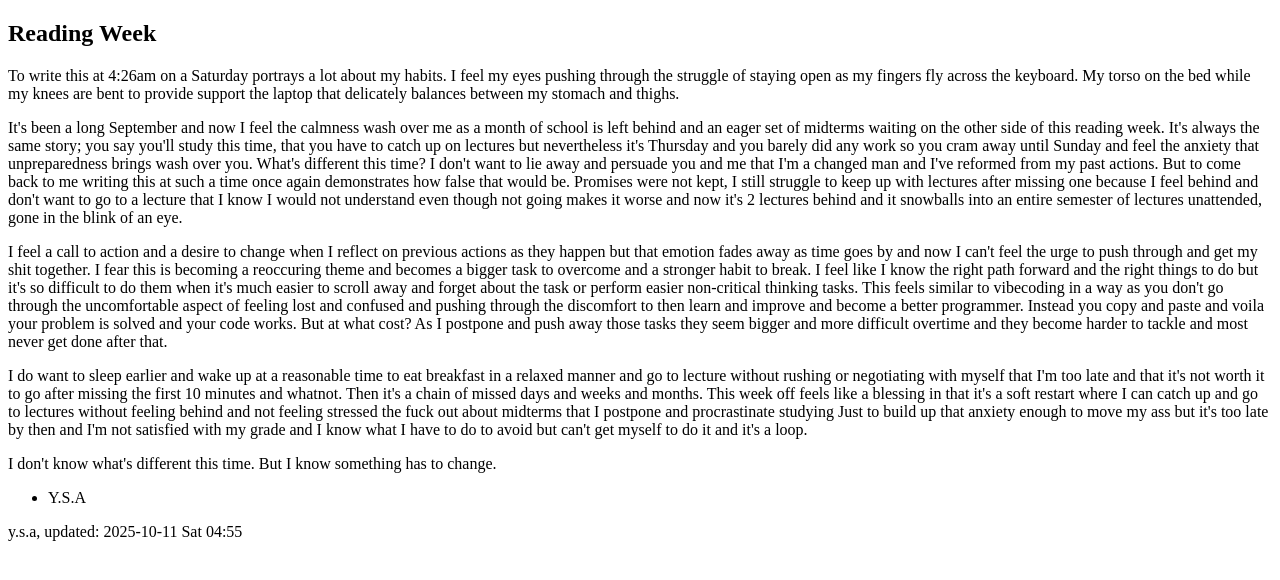
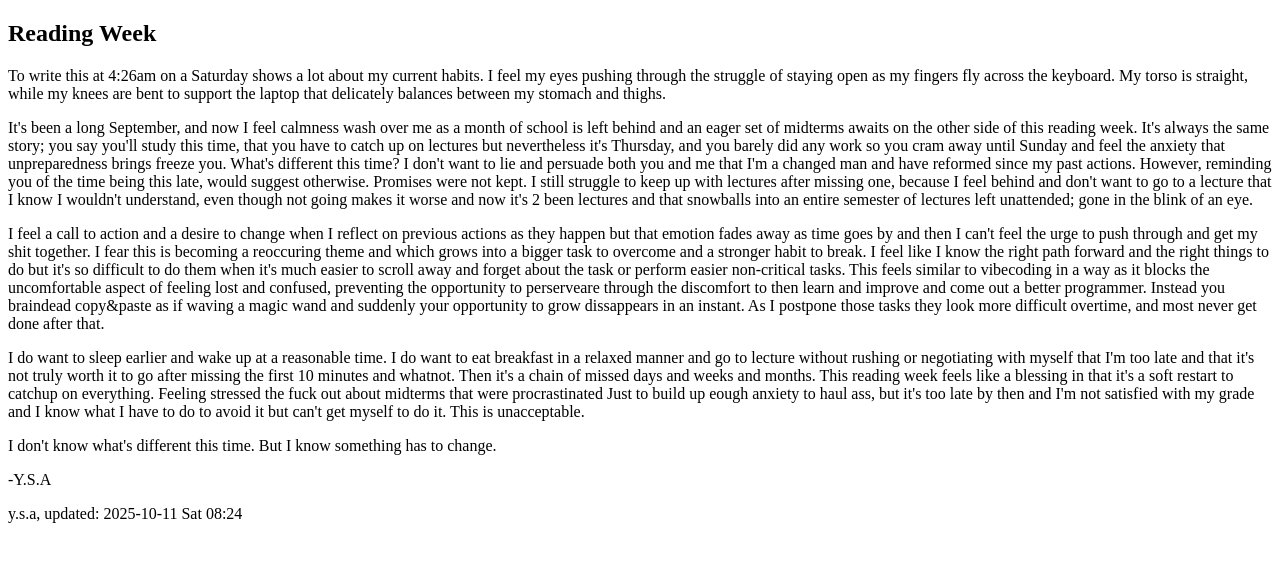
Before and after one commit to yavuzafacan/yavuzafacan.github.io, a plain HTML site: page Reading Week.html in a window 1280 px wide. Drawn offline with Linux system fonts and the light colour scheme.

Commit message:
same thing

```diff
--- a/Reading Week.html
+++ b/Reading Week.html
@@ -3,7 +3,7 @@
 "http://www.w3.org/TR/xhtml1/DTD/xhtml1-strict.dtd">
 <html xmlns="http://www.w3.org/1999/xhtml" lang="en" xml:lang="en">
 <head>
-<!-- 2025-10-11 Sat 05:12 -->
+<!-- 2025-10-11 Sat 08:25 -->
 <meta http-equiv="Content-Type" content="text/html;charset=utf-8" />
 <meta name="viewport" content="width=device-width, initial-scale=1" />
 <title>&lrm;</title>
@@ -25,33 +25,33 @@ h1, h2, h3, h4, h5, h6 {
 <h2 id="org3456707">Reading Week</h2>
 <div class="outline-text-2" id="text-org3456707">
 <p>
-To write this at 4:26am on a Saturday portrays a lot about my habits. I feel my eyes pushing through the struggle of staying open as my fingers fly across the keyboard. My torso on the bed while my knees are bent to provide support the laptop that delicately balances between my stomach and thighs.
+To write this at 4:26am on a Saturday shows a lot about my current habits. I feel my eyes pushing through the struggle of staying open as my fingers fly across the keyboard. My torso is straight, while my knees are bent to support the laptop that delicately balances between my stomach and thighs.
 </p>
 
 <p>
-It's been a long September and now I feel the calmness wash over me as a month of school is left behind and an eager set of midterms waiting on the other side of this reading week. It's always the same story; you say you'll study this time, that you have to catch up on lectures but nevertheless it's Thursday and you barely did any work so you cram away until Sunday and feel the anxiety that unpreparedness brings wash over you. What's different this time? I don't want to lie away and persuade you and me that I'm a changed man and I've reformed from my past actions. But to come back to me writing this at such a time once again demonstrates how false that would be. Promises were not kept, I still struggle to keep up with lectures after missing one because I feel behind and don't want to go to a lecture that I know I would not understand even though not going makes it worse and now it's 2 lectures behind and it snowballs into an entire semester of lectures unattended, gone in the blink of an eye.
+It's been a long September, and now I feel calmness wash over me as a month of school is left behind and an eager set of midterms awaits on the other side of this reading week. It's always the same story; you say you'll study this time, that you have to catch up on lectures but nevertheless it's Thursday, and you barely did any work so you cram away until Sunday and feel the anxiety that unpreparedness brings freeze you. What's different this time? I don't want to lie and persuade both you and me that I'm a changed man and have reformed since my past actions. However, reminding you of the time being this late, would suggest otherwise. Promises were not kept. I still struggle to keep up with lectures after missing one, because I feel behind and don't want to go to a lecture that I know I wouldn't understand, even though not going makes it worse and now it's 2 been lectures and that snowballs into an entire semester of lectures left unattended; gone in the blink of an eye.
 </p>
 
 <p>
-I feel a call to action and a desire to change when I reflect on previous actions as they happen but that emotion fades away as time goes by and now I can't feel the urge to push through and get my shit together. I fear this is becoming a reoccuring theme and becomes a bigger task to overcome and a stronger habit to break. I feel like I know the right path forward and the right things to do but it's so difficult to do them when it's much easier to scroll away and forget about the task or perform easier non-critical thinking tasks. This feels similar to vibecoding in a way as you don't go through the uncomfortable aspect of feeling lost and confused and pushing through the discomfort to then learn and improve and become a better programmer. Instead you copy and paste and voila your problem is solved and your code works. But at what cost? As I postpone and push away those tasks they seem bigger and more difficult overtime and they become harder to tackle and most never get done after that.
+I feel a call to action and a desire to change when I reflect on previous actions as they happen but that emotion fades away as time goes by and then I can't feel the urge to push through and get my shit together. I fear this is becoming a reoccuring theme and which grows into a bigger task to overcome and a stronger habit to break. I feel like I know the right path forward and the right things to do but it's so difficult to do them when it's much easier to scroll away and forget about the task or perform easier non-critical tasks. This feels similar to vibecoding in a way as it blocks the uncomfortable aspect of feeling lost and confused, preventing the opportunity to perserveare through the discomfort to then learn and improve and come out a better programmer. Instead you braindead copy&amp;paste as if waving a magic wand and suddenly your opportunity to grow dissappears in an instant. As I postpone those tasks they look more difficult overtime, and most never get done after that.
 </p>
 
 <p>
-I do want to sleep earlier and wake up at a reasonable time to eat breakfast in a relaxed manner and go to lecture without rushing or negotiating with myself that I'm too late and that it's not worth it to go after missing the first 10 minutes and whatnot. Then it's a chain of missed days and weeks and months. This week off feels like a blessing in that it's a soft restart where I can catch up and go to lectures without feeling behind and not feeling stressed the fuck out about midterms that I postpone and procrastinate studying Just to build up that anxiety enough to move my ass but it's too late by then and I'm not satisfied with my grade and I know what I have to do to avoid but can't get myself to do it and it's a loop.
+I do want to sleep earlier and wake up at a reasonable time. I do want to eat breakfast in a relaxed manner and go to lecture without rushing or negotiating with myself that I'm too late and that it's not truly worth it to go after missing the first 10 minutes and whatnot. Then it's a chain of missed days and weeks and months. This reading week feels like a blessing in that it's a soft restart to catchup on everything.  Feeling stressed the fuck out about midterms that were procrastinated Just to build up eough anxiety to haul ass, but it's too late by then and I'm not satisfied with my grade and I know what I have to do to avoid it but can't get myself to do it. This is unacceptable.
 </p>
 
 <p>
 I don't know what's different this time. But I know something has to change.
 </p>
 
-<ul class="org-ul">
-<li>Y.S.A</li>
-</ul>
+<p>
+-Y.S.A
+</p>
 </div>
 </div>
 </div>
 <div id="postamble" class="status">
-<p class="footer">y.s.a, updated: 2025-10-11 Sat 04:55</p>
+<p class="footer">y.s.a, updated: 2025-10-11 Sat 08:24</p>
 </div>
 </body>
 </html>
```
Also changed, not shown: People I Find Inspiring.html (+1 -1 lines), about.html (+1 -1 lines), blog.html (+6 -2 lines), contact.html (+1 -1 lines), index.html (+1 -1 lines).
